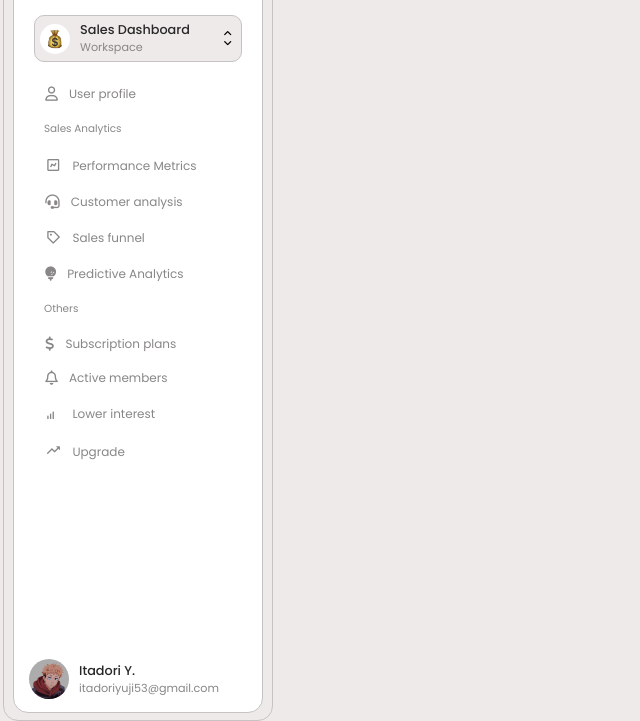
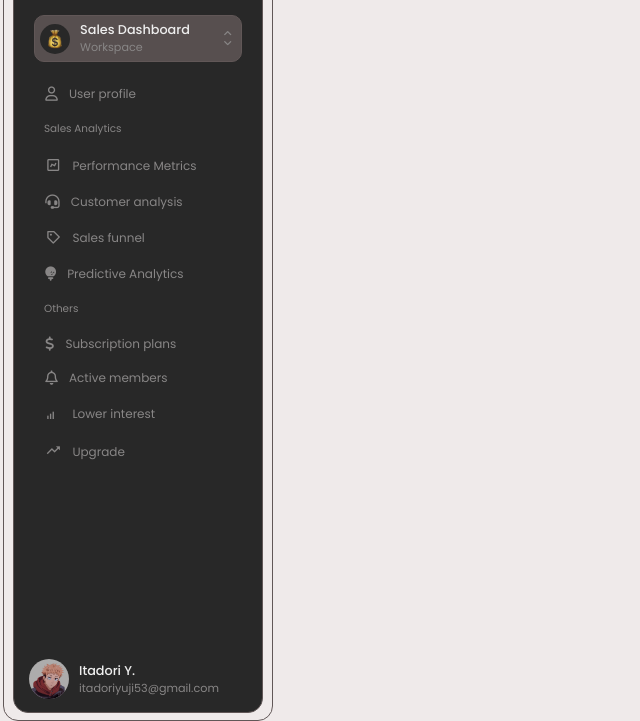
Before and after one commit to Divine-Praise/sidebar, a plain HTML site: page index.html in a window 1280 px wide. Shown: the part 79-800 px from the top of the page, without its empty margins (0-640 px from the left). Drawn offline with nearby package versions, Linux system fonts and the dark colour scheme.

Commit message:
dark theme

```diff
--- a/style.css
+++ b/style.css
@@ -18,7 +18,24 @@
     --all-text-font-size: 0.75rem;
     --font-weight: 500;
     --main-border: #efeaea;
+    --hover-color: #efeaea;
     --border-line: rgb(197, 195, 195);
+}
+
+@media (prefers-color-scheme: dark){
+    :root{
+        --background-color: #282828;
+        --text-color: #888686;
+        --text-hover-color: #eeeeee;
+        --padding-inline: 20px;
+        --margin-left: 5px;
+        --header-font-size: 1.5rem;
+        --all-text-font-size: 0.75rem;
+        --font-weight: 500;
+        --main-border: #efeaea;
+        --hover-color: #574f4f;
+        --border-line: rgb(97, 87, 87);
+    }
 }
 
 body{
@@ -89,7 +106,7 @@ main {
     align-items: center;
     margin-inline: var(--padding-inline);
     border-radius: 10px;
-    background-color: var(--main-border);
+    background-color: var(--hover-color);
     margin-top: 30px;
     padding-block: 5px;
 }
@@ -135,6 +152,7 @@ main {
 .sales .angle-arrow i{
     font-size: 0.6rem;
     cursor: pointer;
+    color: var(--text-color);
 }
 
 /* user-profile */
@@ -150,7 +168,7 @@ main {
 }
 
 .user-profile:hover{
-    background-color: var(--main-border);
+    background-color: var(--hover-color);
     border: 1px solid var(--border-line);
     transition: all ease-in-out .2s;
 }
```
